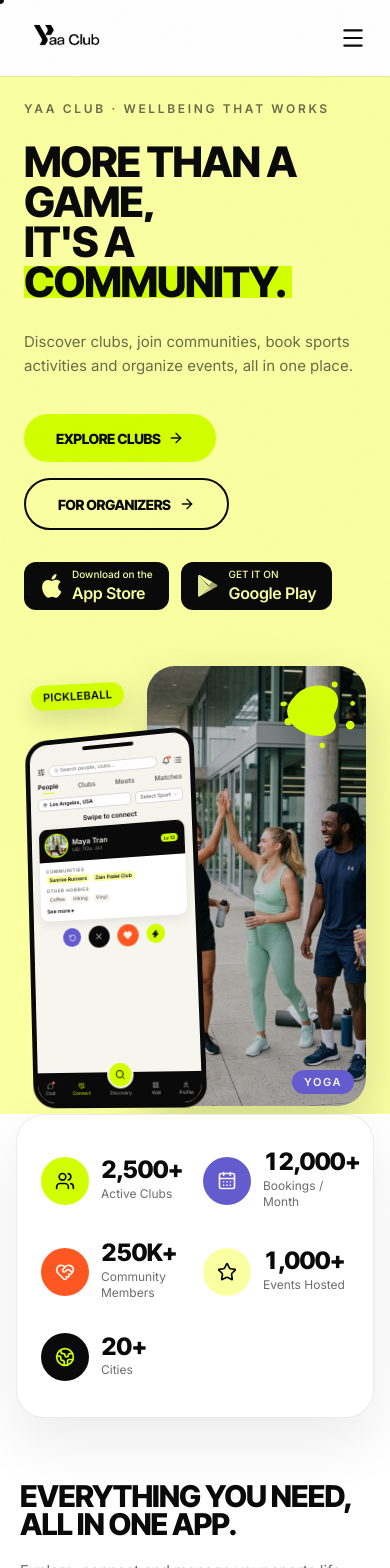
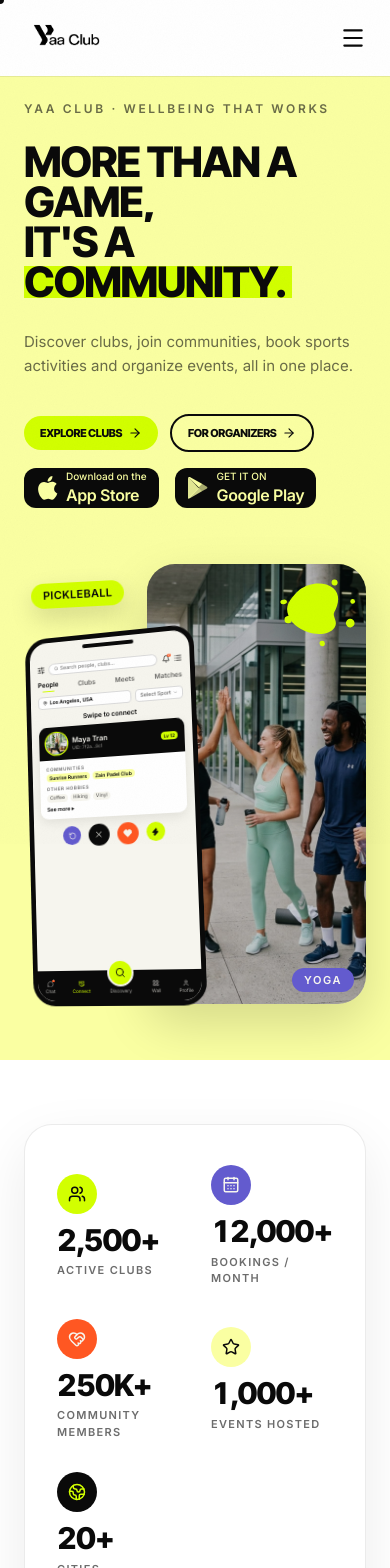
Before and after one commit to PhuccNguyen/yaaclublanding, a Next.js app: page / in a window 390 px wide. Shown: the top 1568 px of the page. Built offline with nearby package versions, Linux system fonts and the light colour scheme.

Commit message:
feat(stats-bar): redesign with proper spacing, GSAP stagger, and divide-x layout

```diff
--- a/components/layout/MagneticButton.tsx
+++ b/components/layout/MagneticButton.tsx
@@ -73,7 +73,7 @@ export function MagneticButton({
     }
   }
 
-  const baseStyles = "magnetic-btn rounded-full px-8 py-4 font-display text-sm tracking-wide uppercase transition-colors";
+  const baseStyles = "magnetic-btn rounded-full px-4 py-2.5 text-[11px] tracking-widest lg:px-8 lg:py-4 lg:text-sm font-display tracking-wide uppercase transition-colors";
 
   const variantStyles = {
     filled: "bg-[var(--yaa-black)] text-[var(--yaa-cream)]",
--- a/components/sections/Hero.tsx
+++ b/components/sections/Hero.tsx
@@ -140,20 +140,20 @@ export function Hero() {
             organize events, all in one place.
           </p>
 
-          <div className="hero-stagger mt-9 flex flex-wrap items-center gap-4">
+          <div className="hero-stagger mt-9 flex flex-nowrap items-center gap-3">
             <MagneticButton variant="lime" href="#events">
-              <span className="inline-flex items-center gap-2">
-                Explore Clubs <ArrowRight size={16} />
+              <span className="inline-flex items-center gap-1.5 whitespace-nowrap">
+                Explore Clubs <ArrowRight size={14} />
               </span>
             </MagneticButton>
             <MagneticButton variant="ghost" href="#roles">
-              <span className="inline-flex items-center gap-2">
-                For Organizers <ArrowRight size={16} />
+              <span className="inline-flex items-center gap-1.5 whitespace-nowrap">
+                For Organizers <ArrowRight size={14} />
               </span>
             </MagneticButton>
           </div>
 
-          <StoreBadges scheme="dark" className="hero-stagger mt-8" />
+          <StoreBadges scheme="dark" className="hero-stagger mt-4" />
         </div>
 
         {/* ══════════ RIGHT · two rounded photo panels + phone (desktop) ══════════ */}
--- a/components/sections/StatsBar.tsx
+++ b/components/sections/StatsBar.tsx
@@ -1,9 +1,11 @@
 "use client";
 
-import { useEffect, useRef, useState } from "react";
+import { useRef, useEffect, useState } from "react";
 import { Users, CalendarDays, HeartHandshake, Star, Globe2 } from "lucide-react";
+import { gsap, useGSAP } from "@/lib/gsap";
 import { STATS } from "@/lib/events";
 
+/* ─── Icon map ─── */
 const ICONS = {
   users: Users,
   calendar: CalendarDays,
@@ -12,6 +14,7 @@ const ICONS = {
   globe: Globe2,
 } as const;
 
+/* ─── One colour per stat chip (lime → purple → red → cream → black) ─── */
 const CHIP_TONES = [
   "bg-[var(--yaa-lime)] text-[var(--yaa-black)]",
   "bg-[var(--yaa-purple)] text-[var(--yaa-off)]",
@@ -24,7 +27,7 @@ function formatValue(value: number) {
   return value >= 1000 ? value.toLocaleString("en-US") : String(value);
 }
 
-/** rAF count-up: 1.2s, power2.out equivalent easing. */
+/** Viewport-aware count-up with rAF + power2.out easing (1.4 s). */
 function CountUp({ target, suffix }: { target: number; suffix: string }) {
   const ref = useRef<HTMLSpanElement>(null);
   const [started, setStarted] = useState(false);
@@ -34,10 +37,7 @@ function CountUp({ target, suffix }: { target: number; suffix: string }) {
     if (!el) return;
     const observer = new IntersectionObserver(
       (entries) => {
-        if (entries[0].isIntersecting) {
-          setStarted(true);
-          observer.disconnect();
-        }
+        if (entries[0].isIntersecting) { setStarted(true); observer.disconnect(); }
       },
       { threshold: 0.4 }
     );
@@ -49,18 +49,16 @@ function CountUp({ target, suffix }: { target: number; suffix: string }) {
     if (!started) return;
     const el = ref.current;
     if (!el) return;
-
     if (window.matchMedia("(prefers-reduced-motion: reduce)").matches) {
       el.textContent = formatValue(target) + suffix;
       return;
     }
-
-    const duration = 1200;
+    const duration = 1400;
     let raf = 0;
     const t0 = performance.now();
     const tick = (now: number) => {
       const p = Math.min((now - t0) / duration, 1);
-      const eased = 1 - (1 - p) * (1 - p);
+      const eased = 1 - (1 - p) * (1 - p); // power2.out
       el.textContent = formatValue(Math.round(target * eased)) + suffix;
       if (p < 1) raf = requestAnimationFrame(tick);
     };
@@ -68,38 +66,84 @@ function CountUp({ target, suffix }: { target: number; suffix: string }) {
     return () => cancelAnimationFrame(raf);
   }, [started, target, suffix]);
 
-  return (
-    <span ref={ref} className="tabular-nums">
-      0{suffix}
-    </span>
-  );
+  return <span ref={ref} className="tabular-nums">0{suffix}</span>;
 }
 
 export function StatsBar() {
+  const sectionRef = useRef<HTMLElement>(null);
+  const cardRef   = useRef<HTMLDivElement>(null);
+
+  /* GSAP stagger — each stat slides up on scroll enter */
+  useGSAP(() => {
+    const items = cardRef.current?.querySelectorAll(".stat-item");
+    if (!items?.length) return;
+
+    gsap.from(items, {
+      y: 36,
+      opacity: 0,
+      duration: 0.75,
+      ease: "power3.out",
+      stagger: 0.09,
+      scrollTrigger: {
+        trigger: cardRef.current,
+        start: "top 80%",
+        toggleActions: "play none none none",
+      },
+    });
+  }, { scope: sectionRef });
+
   return (
-    <section className="relative z-20 bg-[var(--yaa-white)] px-4 md:px-8">
-      <div className="mx-auto -mt-12 max-w-[1200px] rounded-[28px] border border-[var(--yaa-ink-08)] bg-[var(--yaa-white)] shadow-[0_24px_60px_var(--yaa-ink-08)] lg:-mt-14">
-        <div className="grid grid-cols-2 gap-x-4 gap-y-8 px-6 py-9 md:grid-cols-3 md:px-10 lg:grid-cols-5">
+    <section
+      ref={sectionRef}
+      id="stats"
+      className="bg-[var(--yaa-white)] px-6 py-16 md:px-10 md:py-20"
+    >
+      <div className="mx-auto max-w-[1200px]">
+        <div
+          ref={cardRef}
+          className={[
+            "rounded-[28px] border border-[var(--yaa-ink-08)]",
+            "bg-[var(--yaa-white)]",
+            "px-8 py-10 md:px-10 md:py-12",
+            "shadow-[0_20px_56px_var(--yaa-ink-08)]",
+          ].join(" ")}
+        >
+          {/*
+           * Layout:
+           *  mobile  → 2-column grid with row gaps
+           *  md      → 3-column grid
+           *  lg+     → single flex row with divide-x dividers
+           */}
+          <div className="grid grid-cols-2 gap-8 md:grid-cols-3 lg:flex lg:items-stretch lg:divide-x lg:divide-[var(--yaa-ink-08)]">
             {STATS.map((stat, i) => {
               const Icon = ICONS[stat.icon];
               return (
-              <div key={stat.label} className="flex items-center gap-3">
+                <div
+                  key={stat.label}
+                  className="stat-item flex flex-col justify-center gap-3 lg:flex-1 lg:px-8 first:lg:pl-0 last:lg:pr-0"
+                >
+                  {/* Coloured icon chip */}
                   <span
-                  className={`flex h-12 w-12 shrink-0 items-center justify-center rounded-full ${CHIP_TONES[i % CHIP_TONES.length]}`}
+                    className={`flex h-10 w-10 shrink-0 items-center justify-center rounded-full ${CHIP_TONES[i % CHIP_TONES.length]}`}
                   >
-                  <Icon size={20} aria-hidden="true" />
+                    <Icon size={18} aria-hidden="true" />
                   </span>
+
+                  {/* Number + label */}
                   <div>
-                  <p className="font-display text-2xl leading-none md:text-3xl">
+                    <p className="font-display text-3xl leading-none md:text-4xl">
                       <CountUp target={stat.value} suffix={stat.suffix} />
                     </p>
-                  <p className="mt-1 text-xs text-[var(--yaa-ink-60)]">{stat.label}</p>
+                    <p className="mt-2 text-[11px] font-semibold uppercase tracking-[0.12em] text-[var(--yaa-ink-60)]">
+                      {stat.label}
+                    </p>
                   </div>
                 </div>
               );
             })}
           </div>
         </div>
+      </div>
     </section>
   );
 }
--- a/components/ui/StoreBadges.tsx
+++ b/components/ui/StoreBadges.tsx
@@ -15,10 +15,10 @@ export function StoreBadges({ scheme = "dark", className = "" }: StoreBadgesProp
   const stroke = scheme === "dark" ? "none" : "var(--yaa-cream)";
 
   const badgeClass =
-    "inline-flex h-12 items-center gap-2.5 rounded-xl px-4 transition-transform duration-300 hover:-translate-y-0.5";
+    "inline-flex h-10 lg:h-12 items-center gap-2 lg:gap-2.5 rounded-xl px-3 lg:px-4 transition-transform duration-300 hover:-translate-y-0.5";
 
   return (
-    <div className={`flex flex-wrap items-center gap-3 ${className}`}>
+    <div className={`flex flex-nowrap items-center gap-4 ${className}`}>
       <a
         href="#download"
         aria-label="Download on the App Store"
```
Lines whose indentation alone changed are shown as unchanged.
